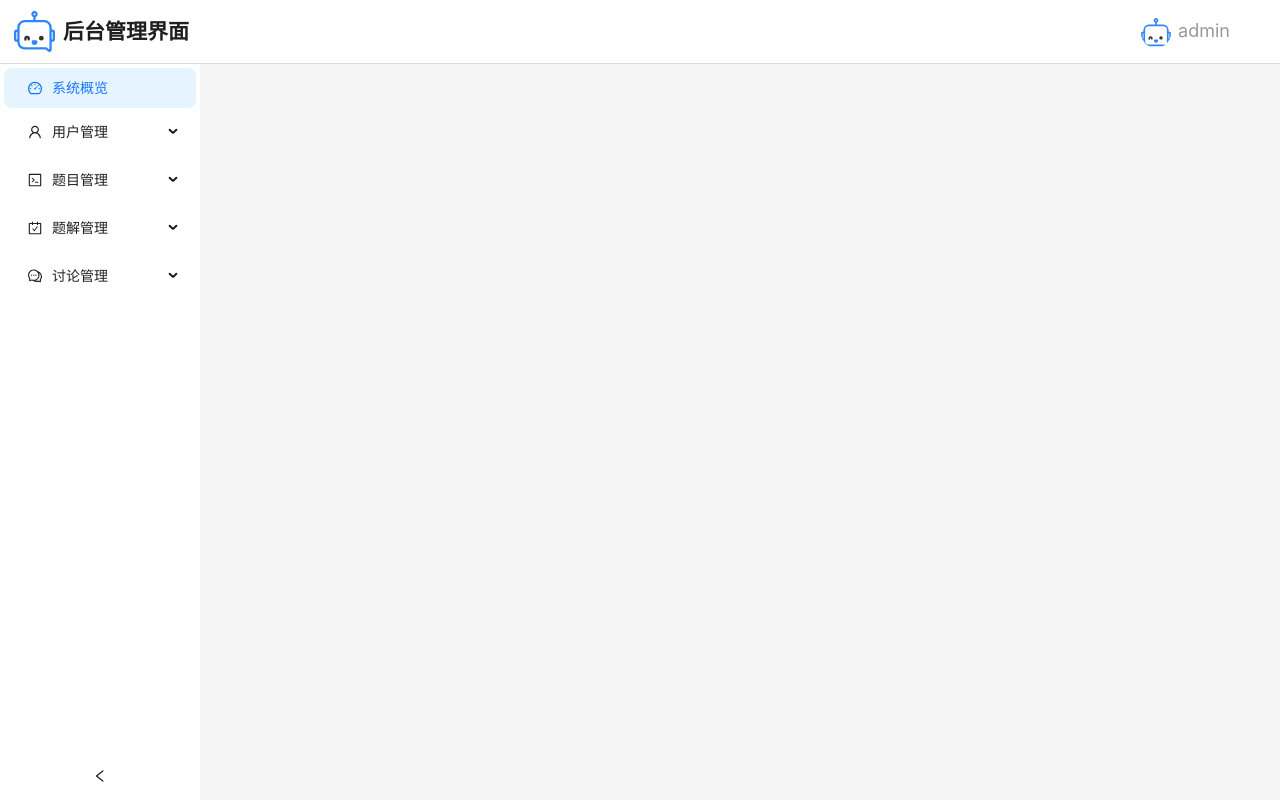
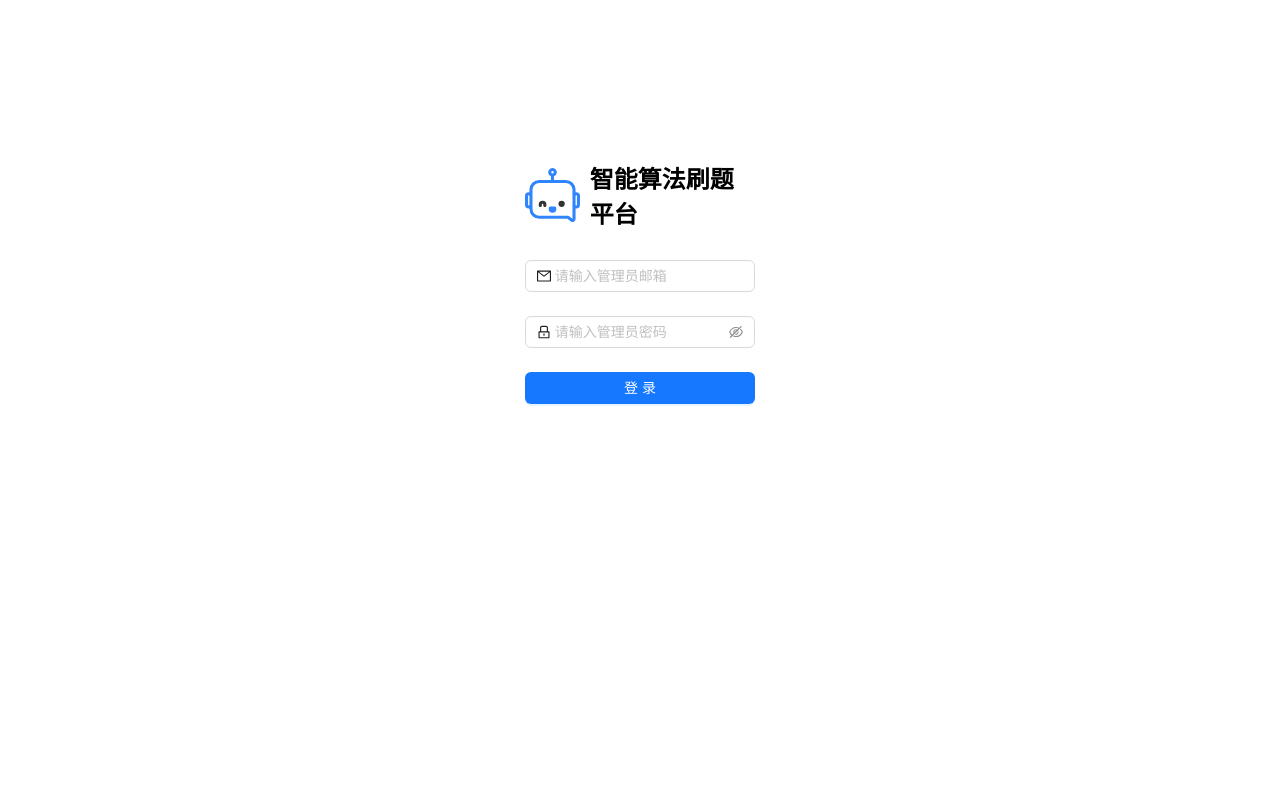
Before and after one commit to SmartOnlineJudge/smartoj-management, a Vue app: page / in a window 1280 px wide. Built offline with nearby package versions, Linux system fonts and the light colour scheme; no server answers.

Commit message:
feat: 完善代码结构、管理员登录登出功能

```diff
--- a/package.json
+++ b/package.json
@@ -11,6 +11,7 @@
   "dependencies": {
     "@ant-design/icons-vue": "^7.0.1",
     "ant-design-vue": "^4.2.6",
+    "axios": "^1.7.9",
     "vue": "^3.5.13",
     "vue-router": "^4.5.0"
   },
--- a/src/App.vue
+++ b/src/App.vue
@@ -1,5 +1,8 @@
 <template>
-  <a-layout style="min-height: 100vh">
+  <!-- 判断登录状态  -->
+  <div v-if="isLogin === null"></div>
+  <!-- 管理员已登录  -->
+  <a-layout v-else-if="isLogin" style="min-height: 100vh">
     <a-layout-header>
       <div class="logo">
         <img src="/favicon.svg" alt="favicon.svg" width="41">
@@ -8,12 +11,23 @@
       <div class="avatar">
         <a-dropdown placement="bottom">
           <div class="user-info">
-            <a-avatar src="/favicon.svg"></a-avatar>
-            <span class="username">admin</span>
+            <a-avatar :src="MINIO_URL + currentAdmin.avatar"></a-avatar>
+            <span class="username">{{ currentAdmin.name }}</span>
           </div>
           <template #overlay>
             <a-menu>
-              <a-menu-item>退出登录</a-menu-item>
+              <a-menu-item>
+                <span>
+                  <ProfileOutlined />
+                  <span>个人中心</span>
+                </span>
+              </a-menu-item>
+              <a-menu-item @click="logout">
+                <span>
+                  <DeleteOutlined />
+                  <span>退出登录</span>
+                </span>
+              </a-menu-item>
             </a-menu>
           </template>
         </a-dropdown>
@@ -24,10 +38,10 @@
         <a-menu
             mode="inline"
             :style="{ height: '100%', borderRight: 0 }"
-            @click="onClickMenuItem"
-            :selectedKeys="selectedKeys"
+            @click="item => router.push(item.key)"
+            :selectedKeys="[$route.path]"
         >
-          <a-menu-item key="/dashboard">
+          <a-menu-item key="/">
             <span>
               <DashboardOutlined/>
               <span>系统概览</span>
@@ -80,24 +94,83 @@
       </a-layout-content>
     </a-layout>
   </a-layout>
+  <!-- 管理员未登录  -->
+  <div v-else class="login-box">
+    <Login @onLoginSuccess="onLoginSuccess"/>
+  </div>
 </template>
 
 <script setup>
-import { ref } from 'vue';
+import { ref, onBeforeMount } from "vue"
 import { RouterView } from 'vue-router'
 import {
   DashboardOutlined,
   UserOutlined,
   CodeOutlined,
   CommentOutlined,
-  CarryOutOutlined
+  CarryOutOutlined,
+  DeleteOutlined,
+  ProfileOutlined
 } from "@ant-design/icons-vue";
+import { message, Modal } from 'ant-design-vue';
 import router from "@/router/index.js";
+import Login from "@/pages/Login.vue";
+import { userLogout, getCurrentAdmin } from "@/request.js";
 
-const selectedKeys = ref(['/dashboard'])
-const onClickMenuItem = item => {
-  selectedKeys.value = [item.key]
-  router.push(item.key)
+let currentAdmin, timer
+const isLogin = ref(null)
+const MINIO_URL = import.meta.env.VITE_MINIO_URL
+
+const checkLoginStatus = async () => {
+  try {
+    await getCurrentAdmin()
+  } catch {
+    Modal.warning({
+      title: '警告',
+      content: '当前登录状态失效，请重新登录',
+      onOk() {
+        isLogin.value = false
+        clearInterval(timer)
+      },
+      okText: '确认',
+    })
+  }
+}
+
+onBeforeMount(async () => {
+  try {
+    const response = await getCurrentAdmin()
+    currentAdmin = response.data.data
+    isLogin.value = true
+    timer = setInterval(checkLoginStatus, 1000 * 60)
+  } catch {
+    isLogin.value = false
+  }
+})
+
+const onLoginSuccess = () => {
+  message.success("登录成功，页面正在跳转……", 0.8)
+  setTimeout(async () => {
+    const response = await getCurrentAdmin()
+    currentAdmin = response.data.data
+    isLogin.value = true
+    timer = setInterval(checkLoginStatus, 1000 * 60)
+  }, 1000)
+}
+
+const logout = async () => {
+  Modal.confirm({
+    title: '警告',
+    content: '是否退出登录？',
+    onOk() {
+      clearInterval(timer)
+      return userLogout().then(() => {
+        isLogin.value = false
+      })
+    },
+    okText: '确认',
+    cancelText: '取消',
+  })
 }
 </script>
 
@@ -124,4 +197,8 @@ const onClickMenuItem = item => {
   margin-left: 6px;
   color: #999
 }
+.login-box {
+  margin: 140px auto 0 auto;
+  width: 18%;
+}
 </style>
--- /dev/null
+++ b/src/pages/Login.vue
@@ -0,0 +1,75 @@
+<template>
+  <div id="login-form">
+    <div class="title">
+      <img src="/favicon.svg" width="55" alt="favicon.svg"/>
+      <h2 style="margin-left: 10px">智能算法刷题平台</h2>
+    </div>
+    <a-form
+        :model="formState"
+        autocomplete="off"
+        @finish="onFinish"
+    >
+      <!-- 用户名 -->
+      <a-form-item name="email" :rules="rules.emailRule">
+        <a-input v-model:value="formState.email" placeholder="请输入管理员邮箱">
+          <template #prefix>
+            <MailOutlined />
+          </template>
+        </a-input>
+      </a-form-item>
+      <!-- 密码 -->
+      <a-form-item name="password" :rules="rules.passwordRule">
+        <a-input-password v-model:value="formState.password" placeholder="请输入管理员密码">
+          <template #prefix>
+            <LockOutlined/>
+          </template>
+        </a-input-password>
+      </a-form-item>
+      <!-- 登录 -->
+      <a-form-item>
+        <a-button type="primary" html-type="submit" style="width: 100%">登录</a-button>
+      </a-form-item>
+    </a-form>
+  </div>
+</template>
+
+<script setup>
+import { reactive, ref } from 'vue';
+import { MailOutlined, LockOutlined } from "@ant-design/icons-vue";
+import { message } from 'ant-design-vue';
+import { adminLogin } from "@/request.js";
+
+const emits = defineEmits(['onLoginSuccess'])
+const rules = {
+  emailRule: [{ required: true, message: '请输入邮箱' }],
+  passwordRule: [{ required: true, message: '请输入密码' }]
+}
+const formState = reactive({
+  email: '',
+  password: '',
+});
+const onFinish = values => {
+  adminLogin(values.email, values.password).then(response => {
+    if (response.data.code === 300) {
+      emits('onLoginSuccess')
+    } else {
+      message.error(response.data.message)
+    }
+  }).catch(error => {
+    if (error.status === 422) {
+      message.error("输入数据格式不正确")
+    } else {
+      message.error("登录异常")
+    }
+  })
+};
+</script>
+
+<style scoped>
+.title {
+  display: flex;
+  align-items: center;
+  justify-content: center;
+  margin-bottom: 10px;
+}
+</style>
--- /dev/null
+++ b/src/request.js
@@ -0,0 +1,19 @@
+import axios from "axios";
+
+export const requests = axios.create({
+  baseURL: '/api',
+  withCredentials: true
+})
+
+
+export function adminLogin(email, password) {
+  return requests.post('/management/login', {email: email, password: password, auth_type: "password"})
+}
+
+export function userLogout() {
+  return requests.post('/management/logout')
+}
+
+export function getCurrentAdmin() {
+  return requests.get('/management/admin')
+}
--- a/src/router/index.js
+++ b/src/router/index.js
@@ -4,8 +4,8 @@ const router = createRouter({
   history: createWebHistory(),
   routes: [
     {
-      path: '/dashboard',
-      name: 'dashboard',
+      path: '/',
+      name: 'index',
       component: () => import('../pages/Dashboard.vue')
     },
     {
--- a/vite.config.js
+++ b/vite.config.js
@@ -1,13 +1,17 @@
 import { fileURLToPath, URL } from 'node:url'
 
-import { defineConfig } from 'vite'
+import { defineConfig, loadEnv } from 'vite'
 import vue from '@vitejs/plugin-vue'
 import vueDevTools from 'vite-plugin-vue-devtools'
 import Components from 'unplugin-vue-components/vite';
 import { AntDesignVueResolver } from 'unplugin-vue-components/resolvers';
 
 // https://vite.dev/config/
-export default defineConfig({
+export default defineConfig(({ command, mode }) => {
+  // 加载.env文件中的环境变量
+  const env = loadEnv(mode, process.cwd(), '');
+
+  return {
     plugins: [
       vue(),
       vueDevTools(),
@@ -21,10 +25,19 @@ export default defineConfig({
     ],
     resolve: {
       alias: {
-      '@': fileURLToPath(new URL('./src', import.meta.url))
+        '@': fileURLToPath(new URL('./src', import.meta.url)),
       },
     },
     server: {
-    host: '0.0.0.0'
-  }
-})
+      host: '0.0.0.0',
+      proxy: {
+        '/api': {
+          target: env.VITE_BACKEND_URL,
+          secure: false,
+          changeOrigin: true,
+          rewrite: (path) => path.replace(/^\/api/, ''),
+        },
+      },
+    },
+  };
+});
```
Also changed, not shown: 2 other files (tests, documents, lock files or other folders). Lines whose indentation alone changed are shown as unchanged.
